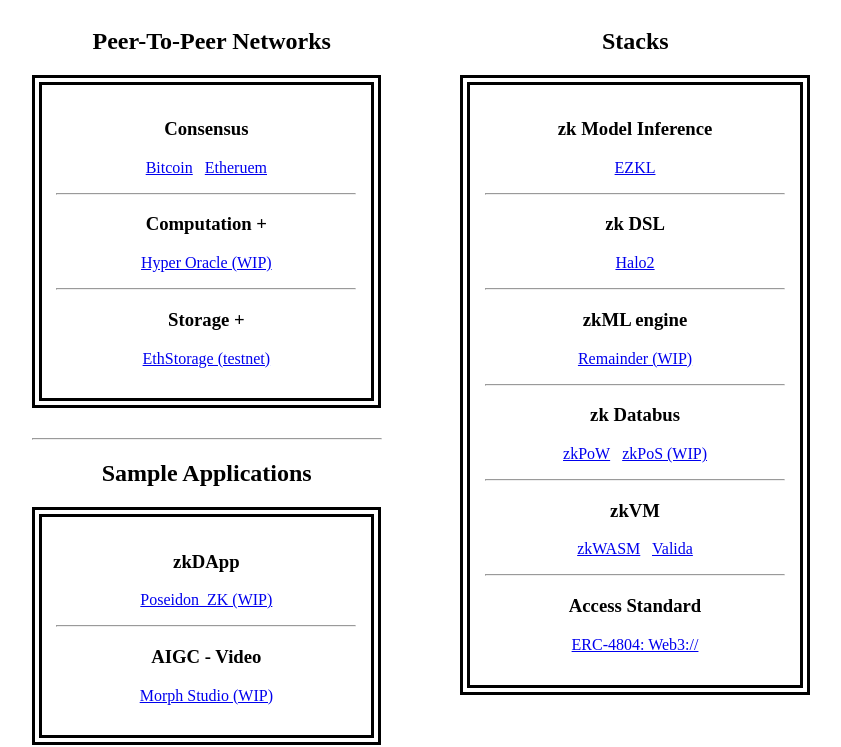
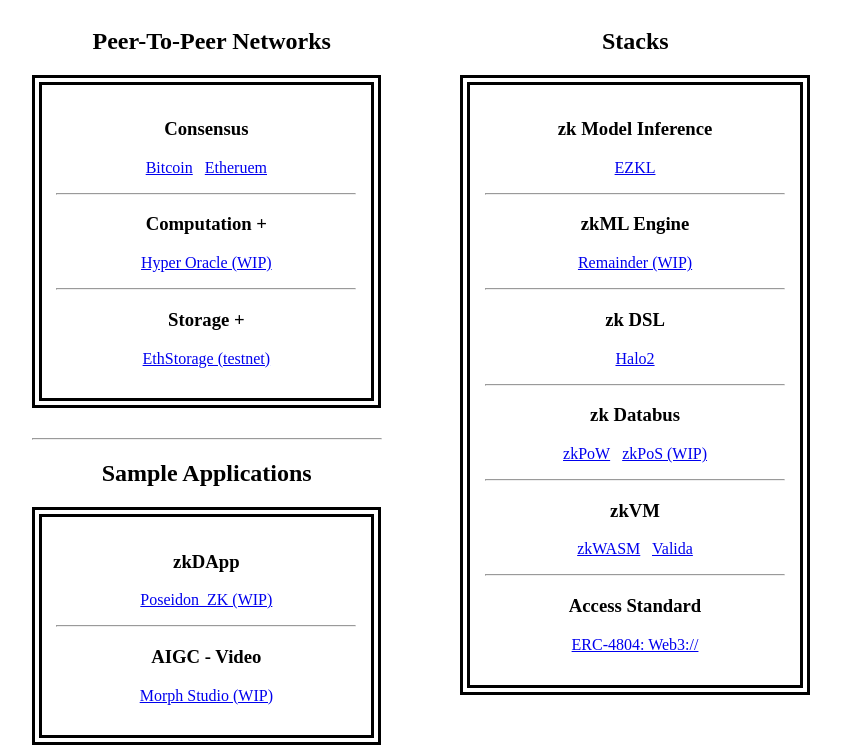
Before and after one commit to World-Super-Computer/WorldSupercomputer, a plain HTML site: page index.html in a window 1280 px wide. Shown: the part 89-836 px from the top of the page, without its empty margins (239-1080 px from the left). Drawn offline with Linux system fonts and the light colour scheme.

Commit message:
Update index.html

```diff
--- a/index.html
+++ b/index.html
@@ -93,15 +93,15 @@
                     <hr>
                 </section>
                 <section>
+                    <h3>zkML Engine</h3>
+                    <p>
+                        <a href="https://www.moduluslabs.xyz/" target="_blank"> Remainder (WIP)</a>
+                    <hr>
+                </section>
+                <section>
                     <h3>zk DSL</h3>
                     <p>
                         <a href="https://github.com/privacy-scaling-explorations/halo2" target="_blank"> Halo2</a></p>
-                    <hr>
-                </section>
-                <section>
-                    <h3>zkML engine</h3>
-                    <p>
-                        <a href="https://www.moduluslabs.xyz/" target="_blank"> Remainder (WIP)</a>
                     <hr>
                 </section>
                 <section>
```
